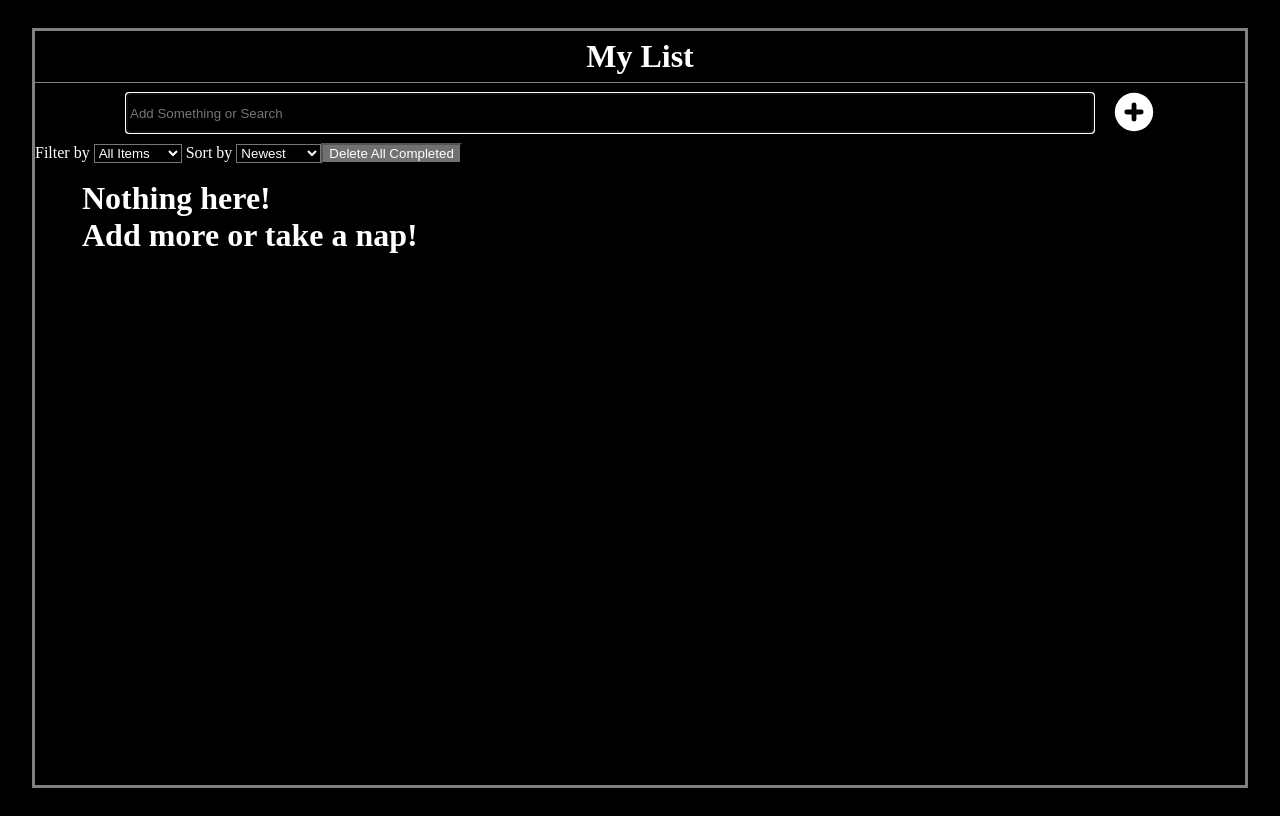
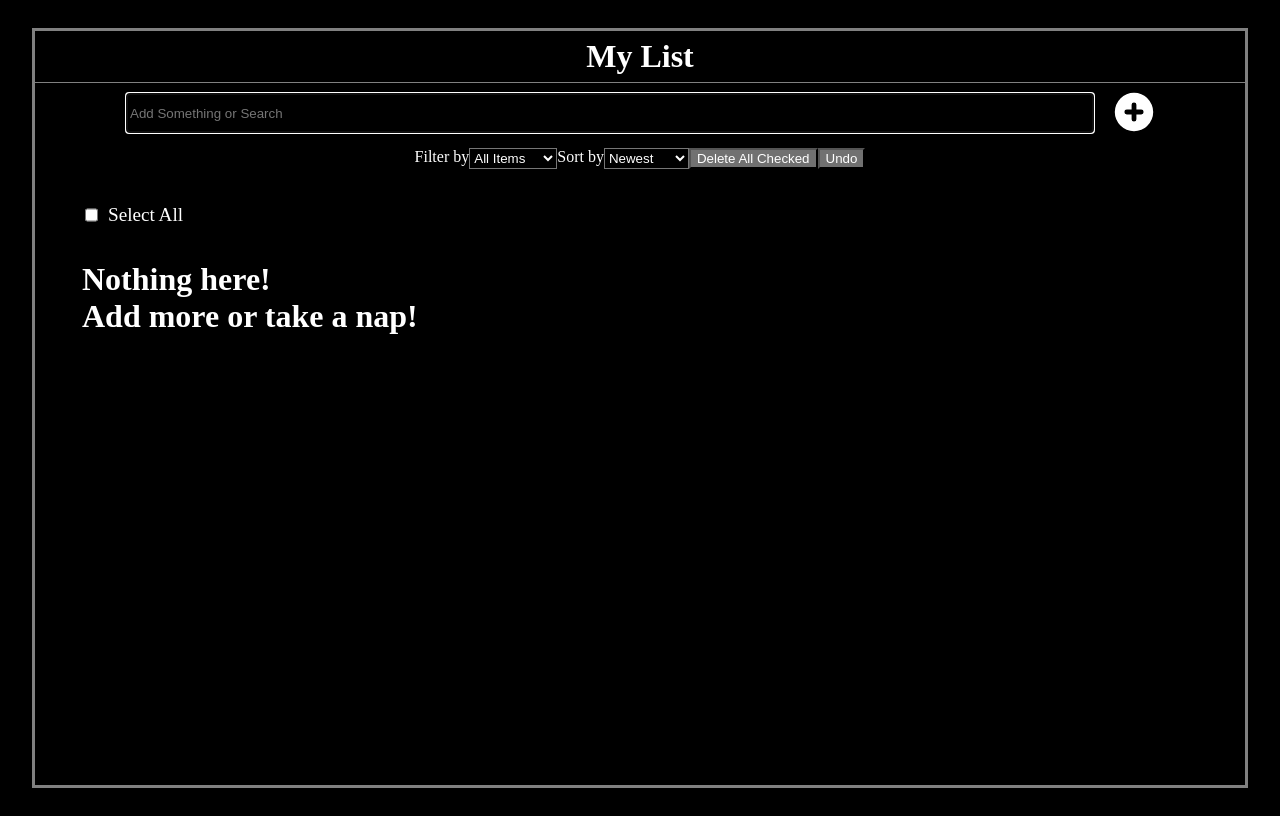
Before and after one commit to PanopDev/toDoList, a React (Create React App) app: page / in a window 1280 px wide. Built offline with nearby package versions, Linux system fonts and the light colour scheme.

Commit message:
filters,sort,selAll,undo,delAll added

```diff
--- a/src/App.css
+++ b/src/App.css
@@ -34,3 +34,12 @@ justify-content: center;
 text-align:center;
 font-size:1.5rem;
 }
+.settings{
+display:flex;
+justify-content: center;
+margin: 5px;
+}
+
+#selectAllCheckBox{
+font-size:1.2rem;
+}
--- a/src/App.js
+++ b/src/App.js
@@ -1,72 +1,135 @@
-import './App.css';
-import ListBody from './components/ListBody';
-import HeaderContent from './components/HeaderContent';
-import NewListItemInput from './components/NewListItemInput.js'
-import { useState,useRef, useEffect } from 'react';
-import SortList from './components/SortList.js';
-import FilterList from './components/FilterList.js'
-import DeleteCompleted from './components/DeleteCompleted';
-
+import "./App.css";
+import ListBody from "./components/ListBody";
+import HeaderContent from "./components/HeaderContent";
+import NewListItemInput from "./components/NewListItemInput.js";
+import { useState, useRef, useEffect } from "react";
+import SortList from "./components/SortList.js";
+import FilterList from "./components/FilterList.js";
+import DeleteCompleted from "./components/DeleteCompleted";
+import SelectAll from "./components/SelectAll";
 
 function App() {
-  const initialListItemsState = JSON.parse(localStorage.getItem('listItems')) || [];
+  const initialListItemsState = JSON.parse(localStorage.getItem("listItems")) || [];
   const [listItems, listItemsNew] = useState(initialListItemsState);
-  const [itemInput, setItemInput] = useState('');
+  const [itemInput, setItemInput] = useState("");
+  const [listFilter, listFilterSet] = useState(listItems.filter((a) => a.item.includes(itemInput)));
+  const [sortSelect, sortSelected] = useState("Newest");
+  const filterRef = useRef();
+  const sortRef = useRef();
+  const selectAllBoxRef = useRef();
+  useEffect(() => handleFilter(listItems), [itemInput]);
+  useEffect(() => handleSort(), [sortSelect, listItems]);
 
-const [listFilter,listFilterSet]  = useState(listItems.filter((a) => a.item.includes(itemInput)))
-  //
-   const filterRef = useRef()
+  // ^^added  this list items to this recently if there is a bug
+  //~~~~~~~~~~~~~~~Testing logs for debugging
+  // useEffect(() => console.log('list Items changed'), [listItems])
+  // useEffect(() => console.log(listItems), [listItems])
+  // useEffect(() => console.log('itemInput changed'), [itemInput])
+  // useEffect(() => console.log(itemInput), [itemInput])
+  // useEffect(() => console.log('list Filter changed'), [listFilter])
+  // useEffect(() => console.log(listFilter), [listFilter])
+  // useEffect(() => console.log(sortSelect), [sortSelect])
 
-useEffect(()=>console.log('list Items changed'),[listItems])
-useEffect(()=>console.log(listItems),[listItems])
-useEffect(()=>console.log('itemInput changed'),[itemInput])
-useEffect(()=>console.log(itemInput),[itemInput])
-useEffect(()=>console.log('list Filter changed'),[listFilter])
-useEffect(()=>console.log(listFilter),[listFilter])
-
-useEffect(()=>handleFilter(listItems) ,[itemInput])
-
-//let listFilter = listItems.filter((a) => a.item.includes(itemInput))
-
-
- function deleteAll(){
-  const myList = listItems.filter((a)=>a.checked==false)
-  localStorage.setItem('listItems', JSON.stringify(myList))
-  handleFilter(myList)
-
-setAndSaveStates(myList)
+  function selectAll(checked) {
+    if (checked) {
+      const myList = listItems.map((item) => (!item.checked ? { ...item, checked: true } : item));
+      setAndSaveStates(myList);
+    } else if (!checked) {
+      const myList = listItems.map((item) => (item.checked == true ? { ...item, checked: false } : item));
+      setAndSaveStates(myList);
+    }
   }
 
-function handleFilter(listItems){
+  function deleteAll() {
+    const myList = listItems.filter((a) => a.checked == false);
+    const deleted = listItems.filter((a) => a.checked == true);
+    localStorage.setItem("lastDeleteAll", JSON.stringify(deleted));
+    localStorage.setItem("listItems", JSON.stringify(myList));
+    handleFilter(myList);
+    setAndSaveStates(myList);
+  }
+  function undoDeleteAll() {
+    const undone = JSON.parse(localStorage.getItem("lastDeleteAll"));
+    const newList = [...undone, ...listItems];
+    setAndSaveStates(newList);
+  }
 
+  function handleSort() {
+    if (sortRef.current.value == "Alphabetic") {
+      const sortAlpha = listItems.sort((a, b) => {
+        const aCased = a.item.toUpperCase();
+        const bCased = b.item.toUpperCase();
+        if (aCased < bCased) {
+          return -1;
+        }
+        if (aCased > bCased) {
+          return 1;
+        }
+        if (aCased == bCased) {
+          return 0;
+        }
+      });
+      setAndSaveStates(sortAlpha);
+    }
 
-    if (filterRef.current.value === 'Incomplete') {console.log(1);listFilterSet(listItems.filter((a)=> {if (a.item.toLowerCase().includes(itemInput) && a.checked === false ){ return {} }}))}
-    else if (filterRef.current.value === 'Completed') {console.log(2);listFilterSet(listItems.filter((a)=> {if (a.item.toLowerCase().includes(itemInput) && a.checked === true ){ return {} }}))}
-    else if (filterRef.current.value === 'All Items') {console.log(3);listFilterSet(listItems.filter((a)=> a.item.toLowerCase().includes(itemInput.toLowerCase())));}
+    if (sortRef.current.value == "Newest") {
+      const sortNewest = listItems.sort((a, b) => b.id - a.id);
+      setAndSaveStates(sortNewest);
+    }
+    if (sortRef.current.value == "Oldest") {
+      const sortNewest = listItems.sort((b, a) => b.id - a.id);
+      setAndSaveStates(sortNewest);
+    }
+  }
 
-//~~~~~~~~~~~~~~~~NEED TO CHANGE BACK TO USESTATE FOR THE LISTFILTER ONCE BUG IS
-}
+  function handleFilter(listItems) {
+    if (filterRef.current.value === "Incomplete") {
+      listFilterSet(
+        listItems.filter((a) => {
+          if (a.item.toLowerCase().includes(itemInput) && a.checked === false) {
+            return {};
+          }
+        })
+      );
+    } else if (filterRef.current.value === "Completed") {
+      listFilterSet(
+        listItems.filter((a) => {
+          if (a.item.toLowerCase().includes(itemInput) && a.checked === true) {
+            return {};
+          }
+        })
+      );
+    } else if (filterRef.current.value === "All Items") {
+      listFilterSet(listItems.filter((a) => a.item.toLowerCase().includes(itemInput.toLowerCase())));
+    }
+  }
 
-function setAndSaveStates(myList){
-  listItemsNew(myList)
-  localStorage.setItem('listItems', JSON.stringify(myList))
-  handleFilter(myList)
+  function setAndSaveStates(myList, callBack) {
+    listItemsNew(myList);
+    localStorage.setItem("listItems", JSON.stringify(myList));
+    handleFilter(myList);
 
-}
+    if (typeof callBack == "function") {
+      callBack();
+    }
+  }
 
   function handleChecked(id) {
-    const myList = listItems.map((li) => id == li.id ? { ...li, checked: !li.checked } : li)
-    setAndSaveStates(myList)
+    const myList = listItems.map((li) => (id == li.id ? { ...li, checked: !li.checked } : li));
+    setAndSaveStates(myList);
+    selectAllBoxRef.current.checked = false;
   }
   function handleDelete(id) {
-    const myList = listItems.filter((item) => item.id !== id)
-    setAndSaveStates(myList)
+    const myList = listItems.filter((item) => item.id !== id);
+    setAndSaveStates(myList);
   }
 
-
+  //   // Initial function calls
+  // handleSort()
 
   return (
     <div className="App">
+      {useEffect(() => handleSort, [])}
       <HeaderContent />
       <NewListItemInput
         listItems={listItems}
@@ -75,25 +138,21 @@ function setAndSaveStates(myList){
         setAndSaveStates={setAndSaveStates}
         handleFilter={handleFilter}
         listItemsNew={listItemsNew}
+        handleSort={handleSort}
+        sortSelected={sortSelected}
       />
-      <FilterList
-        itemInput={itemInput}
-        listItems={listItems}
-        filterRef={filterRef}
-        handleFilter={handleFilter}
-        listItemsNew={listItemsNew}
-        initialListItemsState={initialListItemsState}
-      />
-      <SortList />
-      <DeleteCompleted
-       deleteAll={deleteAll}
-      />
+      <div className="settings">
+        <FilterList listItems={listItems} filterRef={filterRef} handleFilter={handleFilter} />
+        <SortList sortRef={sortRef} sortSelect={sortSelect} sortSelected={sortSelected} handleSort={handleSort} />
+        <DeleteCompleted deleteAll={deleteAll} buttonText={"Delete All Checked"} buttonFunction={deleteAll} />
+        <DeleteCompleted deleteAll={deleteAll} buttonText={"Undo"} buttonFunction={undoDeleteAll} />
+      </div>
+      <SelectAll selectAll={selectAll} selectAllBoxRef={selectAllBoxRef} />
       <ListBody
         listItems={listItems}
         listFilter={listFilter}
-        handleChecked = {handleChecked}
-        handleDelete = {handleDelete}
-
+        handleChecked={handleChecked}
+        handleDelete={handleDelete}
       />
       <br />
     </div>
--- a/src/components/DeleteCompleted.js
+++ b/src/components/DeleteCompleted.js
@@ -1,13 +1,10 @@
-export default function DeleteCompleted({deleteAll}) {
-
-
-
+export default function DeleteCompleted({buttonText,buttonFunction}) {
 
   return (
 
       <button
-      onClick ={()=>{deleteAll()}}
-      >Delete All Completed</button>
+      onClick ={()=>{{buttonFunction()}}}
+      >{buttonText}</button>
 
   )
 }
--- a/src/components/FilterList.js
+++ b/src/components/FilterList.js
@@ -1,8 +1,6 @@
 import { useState } from "react";
 
-function FilterList({filterRef,handleFilter,listItems,listItemsNew,initialListItemsState,initItemsTest}) {
-
-
+function FilterList({ filterRef, handleFilter, listItems }) {
   const [filterValue, NewFilterValue] = useState("All Items");
 
   return (
@@ -13,7 +11,8 @@ function FilterList({filterRef,handleFilter,listItems,listItemsNew,initialListIt
         ref={filterRef}
         value={filterValue}
         onChange={(e) => {
-          NewFilterValue(e.target.value);handleFilter(listItems);console.log('filterListJs');
+          NewFilterValue(e.target.value);
+          handleFilter(listItems);
         }}
       >
         <option>All Items</option>
--- /dev/null
+++ b/src/components/SelectAll.js
@@ -0,0 +1,21 @@
+
+
+export default function SelectAll({selectAll,selectAllBoxRef}) {
+
+
+    return (
+        <>
+        <ul>
+        <li>
+    <input type='checkbox'
+
+    ref= {selectAllBoxRef}
+    onChange={(e)=>{selectAll(e.target.checked);}}
+
+    ></input>
+<label className='listItemLabel' id='selectAllCheckBox'>Select All</label>
+</li>
+</ul>
+</>
+  )
+}
--- a/src/components/SortList.js
+++ b/src/components/SortList.js
@@ -1,18 +1,16 @@
-import { useState } from "react";
+import { sortRef } from "react";
 
-function SortList() {
-    const [sortSelect, sortSelected] = useState("Newest");
-
+function SortList({ sortSelect, sortSelected, handleSort, sortRef }) {
   return (
     <>
       <label htmlFor="sortList"> Sort by </label>
       <select
         id="sortList"
         name="sortList"
+        ref={sortRef}
         value={sortSelect}
         onChange={(e) => {
           sortSelected(e.target.value);
-                    console.log(e.target.value);
         }}
       >
         <option>Newest</option>
```
Also changed, not shown: src/components/ListBody.js (+24 -33 lines), src/components/NewListItemInput.js (+30 -27 lines), src/notes.txt. Lines whose indentation alone changed are shown as unchanged.
